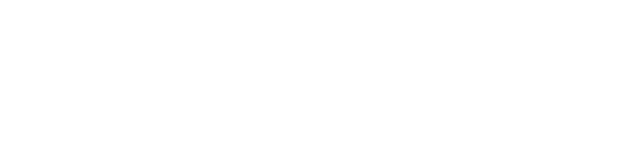
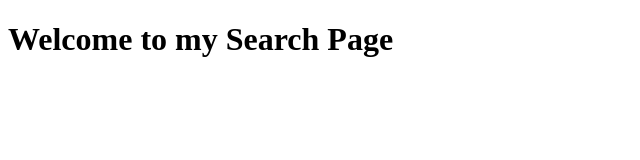
Before and after one commit to mdbashironline/Python-Project, a plain HTML site: page index.html in a window 1280 px wide. Shown: the whole page, without its empty margins (0-640 px from the left). Drawn offline with Linux system fonts and the light colour scheme.

Commit message:
Update index.html
I Have updated the Title and Body of a given index.html

```diff
--- a/index.html
+++ b/index.html
@@ -3,9 +3,9 @@
 <head>
     <meta charset="UTF-8">
     <meta name="viewport" content="width=device-width, initial-scale=1.0">
-    <title>Document</title>
+    <title> My Search Page</title>
 </head>
 <body>
-
+    <h1> Welcome to my Search Page</h1>
 </body>
 </html>
```
